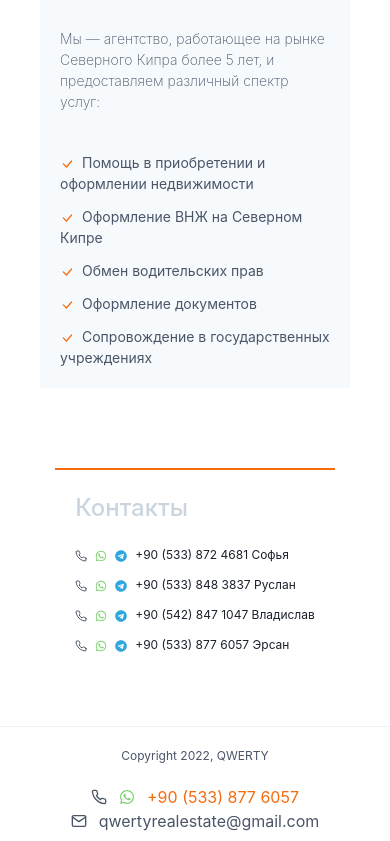
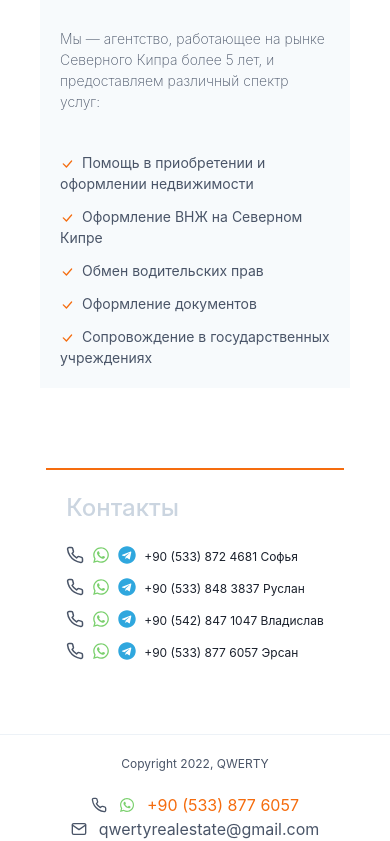
Before and after one commit to AlexSimax/RealEstate, a Next.js app: page /about in a window 390 px wide. Shown: the part 431-1272 px from the top of the page. Built offline with nearby package versions, Linux system fonts and the light colour scheme.

Commit message:
4:3 & links phones

```diff
--- a/comps/ImageScrollbar.jsx
+++ b/comps/ImageScrollbar.jsx
@@ -56,8 +56,8 @@ export default function ImageSrollbar({ data }) {
             blurDataURL={'https:' + item.fields.file.url}
             src={'https:' + item.fields.file.url}
             alt='home'
-            width={1000}
-            height={500}
+            width={1024}
+            height={768}
             sizes='(max-width: 500px) 100px, (max-width: 1023px) 400px, 1000px'
           />
         </Box>
--- a/pages/about.js
+++ b/pages/about.js
@@ -1,3 +1,4 @@
+import Link from 'next/link'
 import { Flex, Box, Text, List, ListItem, ListIcon } from '@chakra-ui/react'
 import Image from 'next/image'
 import aboutPicture from '../src/img/Home-key.jpg'
@@ -77,27 +78,111 @@ const About = () => {
         </Text>
         <List fontSize={['12px', '12px', '2xl']}>
           <ListItem marginBottom='3'>
-            <ListIcon as={FiPhone} color='gray.600' />
-            <ListIcon as={FaWhatsapp} color='#7ad06d' />
-            <ListIcon as={FaTelegram} color='#2fa7de' />
+            <Link href='tel:+905338724681'>
+              <ListIcon
+                as={FiPhone}
+                color='gray.600'
+                fontSize={['18px', '18px', '2xl']}
+                cursor='pointer'
+              />
+            </Link>
+            <Link href='https://wa.me/+905338724681'>
+              <ListIcon
+                as={FaWhatsapp}
+                color='#7ad06d'
+                cursor='pointer'
+                fontSize={['18px', '18px', '2xl']}
+              />
+            </Link>
+            <Link href='tg://resolve?domain=sofya527'>
+              <ListIcon
+                as={FaTelegram}
+                color='#2fa7de'
+                cursor='pointer'
+                fontSize={['18px', '18px', '2xl']}
+              />
+            </Link>
             +90 (533) 872 4681 Софья
           </ListItem>
           <ListItem marginBottom='3'>
-            <ListIcon as={FiPhone} color='gray.600' />
-            <ListIcon as={FaWhatsapp} color='#7ad06d' />
-            <ListIcon as={FaTelegram} color='#2fa7de' />
+            <Link href='tel:+905338483837'>
+              <ListIcon
+                as={FiPhone}
+                color='gray.600'
+                fontSize={['18px', '18px', '2xl']}
+                cursor='pointer'
+              />
+            </Link>
+            <Link href='https://wa.me/+905338483837'>
+              <ListIcon
+                as={FaWhatsapp}
+                color='#7ad06d'
+                cursor='pointer'
+                fontSize={['18px', '18px', '2xl']}
+              />
+            </Link>
+            <Link href='tg://resolve?domain=qwertyrusosp'>
+              <ListIcon
+                as={FaTelegram}
+                color='#2fa7de'
+                cursor='pointer'
+                fontSize={['18px', '18px', '2xl']}
+              />
+            </Link>
             +90 (533) 848 3837 Руслан
           </ListItem>
           <ListItem marginBottom='3'>
-            <ListIcon as={FiPhone} color='gray.600' />
-            <ListIcon as={FaWhatsapp} color='#7ad06d' />
-            <ListIcon as={FaTelegram} color='#2fa7de' />
+            <Link href='tel:+905428471047'>
+              <ListIcon
+                as={FiPhone}
+                color='gray.600'
+                fontSize={['18px', '18px', '2xl']}
+                cursor='pointer'
+              />
+            </Link>
+            <Link href='https://wa.me/+905428471047'>
+              <ListIcon
+                as={FaWhatsapp}
+                color='#7ad06d'
+                cursor='pointer'
+                fontSize={['18px', '18px', '2xl']}
+              />
+            </Link>
+            <Link href='tg://resolve?domain=ravolux '>
+              <ListIcon
+                as={FaTelegram}
+                color='#2fa7de'
+                cursor='pointer'
+                fontSize={['18px', '18px', '2xl']}
+              />
+            </Link>
             +90 (542) 847 1047 Владислав
           </ListItem>
           <ListItem marginBottom='3'>
-            <ListIcon as={FiPhone} color='gray.600' />
-            <ListIcon as={FaWhatsapp} color='#7ad06d' />
-            <ListIcon as={FaTelegram} color='#2fa7de' />
+            <Link href='tel:+905338776057'>
+              <ListIcon
+                as={FiPhone}
+                color='gray.600'
+                fontSize={['18px', '18px', '2xl']}
+                cursor='pointer'
+              />
+            </Link>
+            <Link href='https://wa.me/+905338776057'>
+              <ListIcon
+                as={FaWhatsapp}
+                color='#7ad06d'
+                cursor='pointer'
+                fontSize={['18px', '18px', '2xl']}
+              />
+            </Link>
+            <Link href='tg://resolve?domain=ErsLin'>
+              <ListIcon
+                as={FaTelegram}
+                color='#2fa7de'
+                cursor='pointer'
+                fontSize={['18px', '18px', '2xl']}
+              />
+            </Link>
             +90 (533) 877 6057 Эрсан
           </ListItem>
         </List>
```
